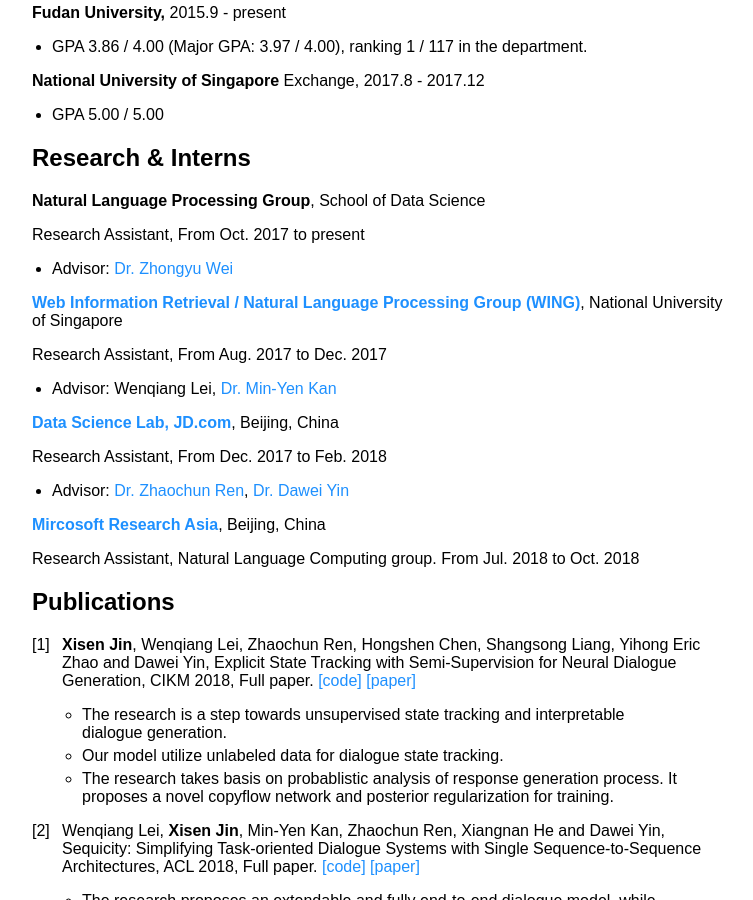
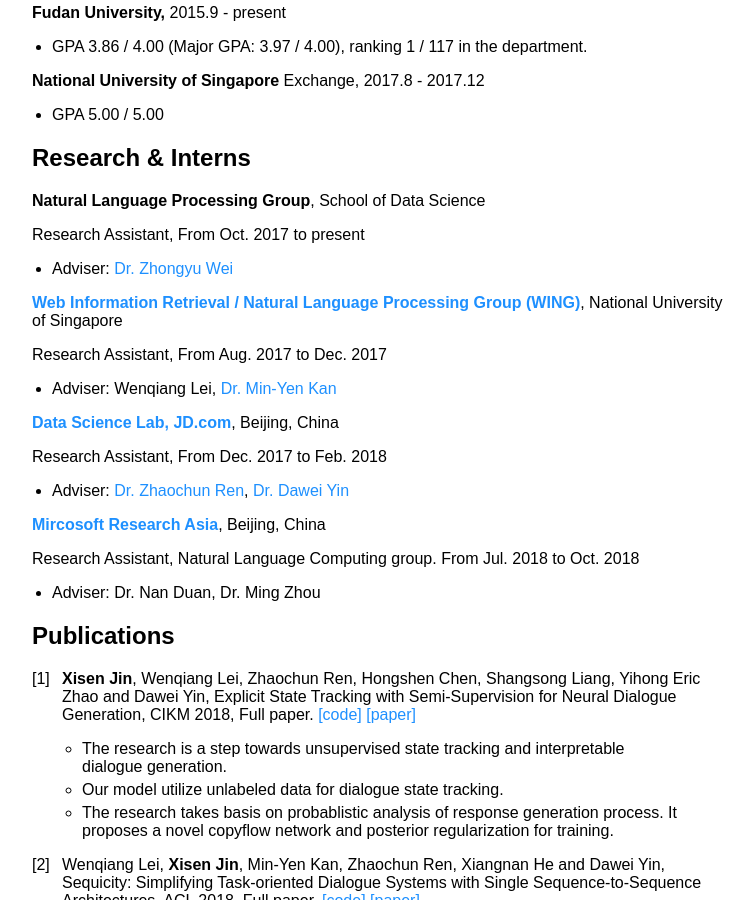
Before and after one commit to AuCson/aucson.github.io, a Jekyll site: the page built from index.md, in a window 1280 px wide and 900 px high, scrolled down 599 px. Shown: the whole window, without its empty margins (258-1011 px from the left). Built offline with Jekyll 4.4.1, drawn with Linux system fonts in a browser that asks for light colours; our own code applies the rules of GitHub Pages for plain Markdown files.

Commit message:
Update index.md

```diff
--- a/index.md
+++ b/index.md
@@ -28,23 +28,23 @@
 
 Research Assistant, From Oct. 2017 to present
 
-- Advisor: [Dr. Zhongyu Wei](https://wei-zhongyu.github.io/)
+- Adviser: [Dr. Zhongyu Wei](https://wei-zhongyu.github.io/)
 
 <b>[Web Information Retrieval / Natural Language Processing Group (WING)](http://wing.comp.nus.edu.sg/)</b>, National University of Singapore
 
 Research Assistant, From Aug. 2017 to Dec. 2017
 
-- Advisor: Wenqiang Lei, [Dr. Min-Yen Kan](http://www.comp.nus.edu.sg/~kanmy/)
+- Adviser: Wenqiang Lei, [Dr. Min-Yen Kan](http://www.comp.nus.edu.sg/~kanmy/)
 
 <b>[Data Science Lab, JD.com](http://datascience.jd.com)</b>, Beijing, China
 
 Research Assistant, From Dec. 2017 to Feb. 2018
-- Advisor: [Dr. Zhaochun Ren](https://sites.google.com/site/zren87/), [Dr. Dawei Yin](http://www.yindawei.com/)
+- Adviser: [Dr. Zhaochun Ren](https://sites.google.com/site/zren87/), [Dr. Dawei Yin](http://www.yindawei.com/)
 
 <b>[Mircosoft Research Asia](https://www.microsoft.com/en-us/research/)</b>, Beijing, China
 
 Research Assistant, Natural Language Computing group. From Jul. 2018 to Oct. 2018
-
+- Adviser: Dr. Nan Duan, Dr. Ming Zhou
 
 ## Publications
 
```
